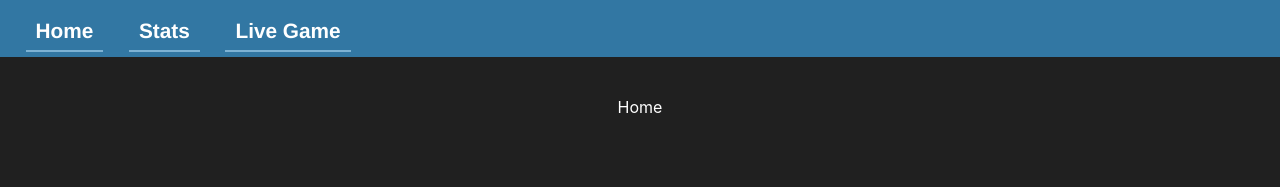
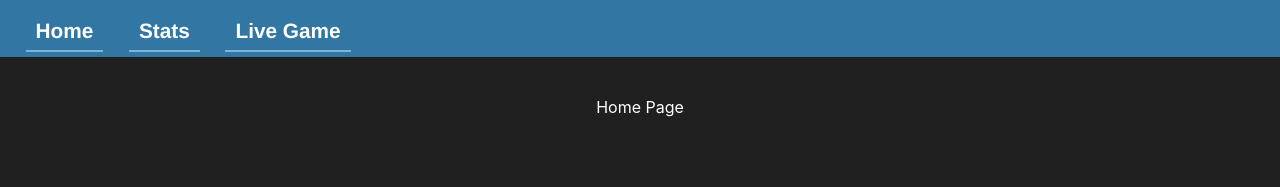
Before and after one commit to wdonray/lol-live-tracker, a React (Create React App) app: page / in a window 1280 px wide. Shown: the top 187 px of the page. Built offline with nearby package versions, Linux system fonts and the light colour scheme.

Commit message:
Getting Pages ready

```diff
--- a/src/components/App.js
+++ b/src/components/App.js
@@ -1,14 +1,17 @@
 import React from "react";
 import "../style/App.css";
+import HomePage from "./Home";
+import Stats from "./Stats";
+import LiveGame from "./LiveGame";
 
 const Routes = ({ pathname }) => {
   switch (pathname) {
     case "/":
-      return <div style={{ color: "white" }}>Home</div>;
+      return <HomePage />;
     case "/stats":
-      return <div style={{ color: "white" }}>Stats</div>;
+      return <Stats />;
     case "/live-game":
-      return <div style={{ color: "white" }}>Live Game</div>;
+      return <LiveGame />;
     default:
       return <div style={{ color: "white" }}>404 Error</div>;
   }
--- /dev/null
+++ b/src/components/Home.js
@@ -0,0 +1,11 @@
+import React from "react";
+
+function Home() {
+  return (
+    <div style={{ color: "white" }}>
+        Home Page
+    </div>
+  );
+}
+
+export default Home;
--- /dev/null
+++ b/src/components/LiveGame.js
@@ -0,0 +1,11 @@
+import React from "react";
+
+function LiveGame() {
+  return (
+    <div style={{ color: "white" }}>
+        Live Game Page
+    </div>
+  );
+}
+
+export default LiveGame;
--- /dev/null
+++ b/src/components/Stats.js
@@ -0,0 +1,11 @@
+import React from "react";
+
+function Stats() {
+  return (
+    <div style={{ color: "white" }}>
+        Stats Page
+    </div>
+  );
+}
+
+export default Stats;
```
